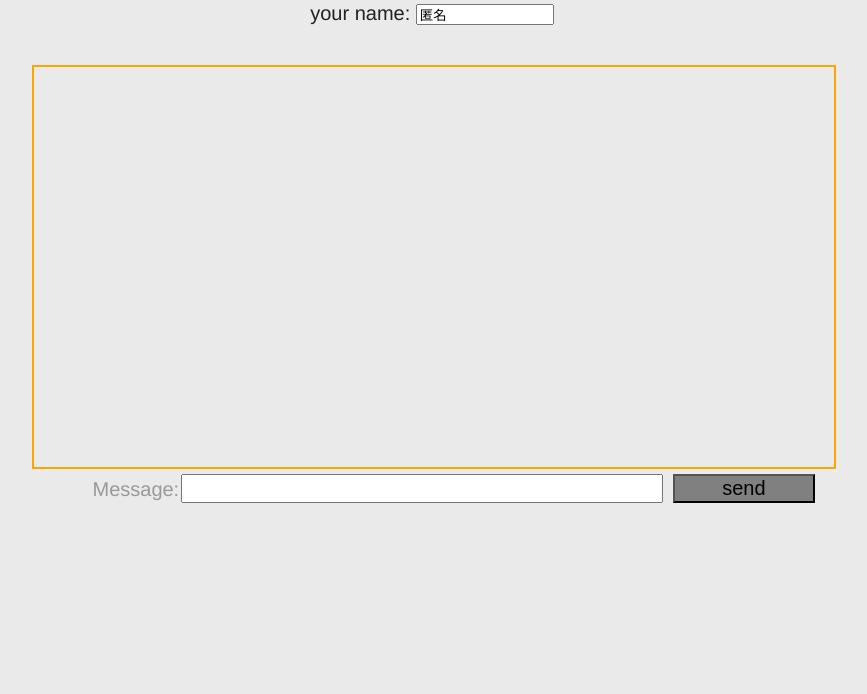
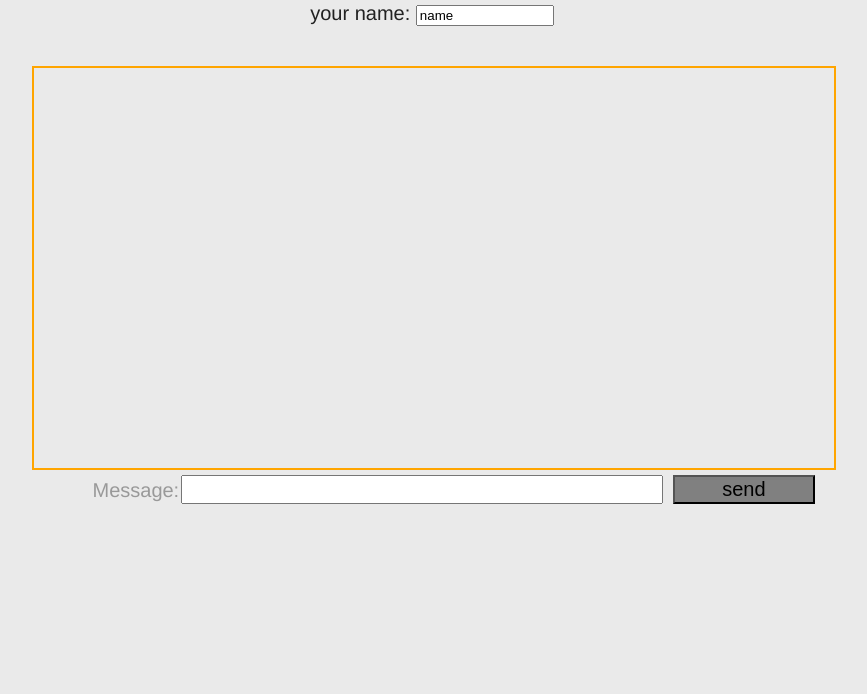
Before and after one commit to jiangtiqiang/chatroom, a plain HTML site: page priv/www/index.html in a window 1280 px wide. Shown: the part 106-800 px from the top of the page, without its empty margins (208-1075 px from the left). Drawn offline with Linux system fonts and the light colour scheme; no server answers.

Commit message:
Update index.html

```diff
--- a/priv/www/index.html
+++ b/priv/www/index.html
@@ -48,7 +48,7 @@ pre i *{color:#090;}
             <p>---Author:tristan</p>
 
             <label for="signName">your name:</label>
-            <input type="text" id="signName" value="匿名">
+            <input type="text" id="signName" value="name">
 
         </div>
         <div id="content">
```
